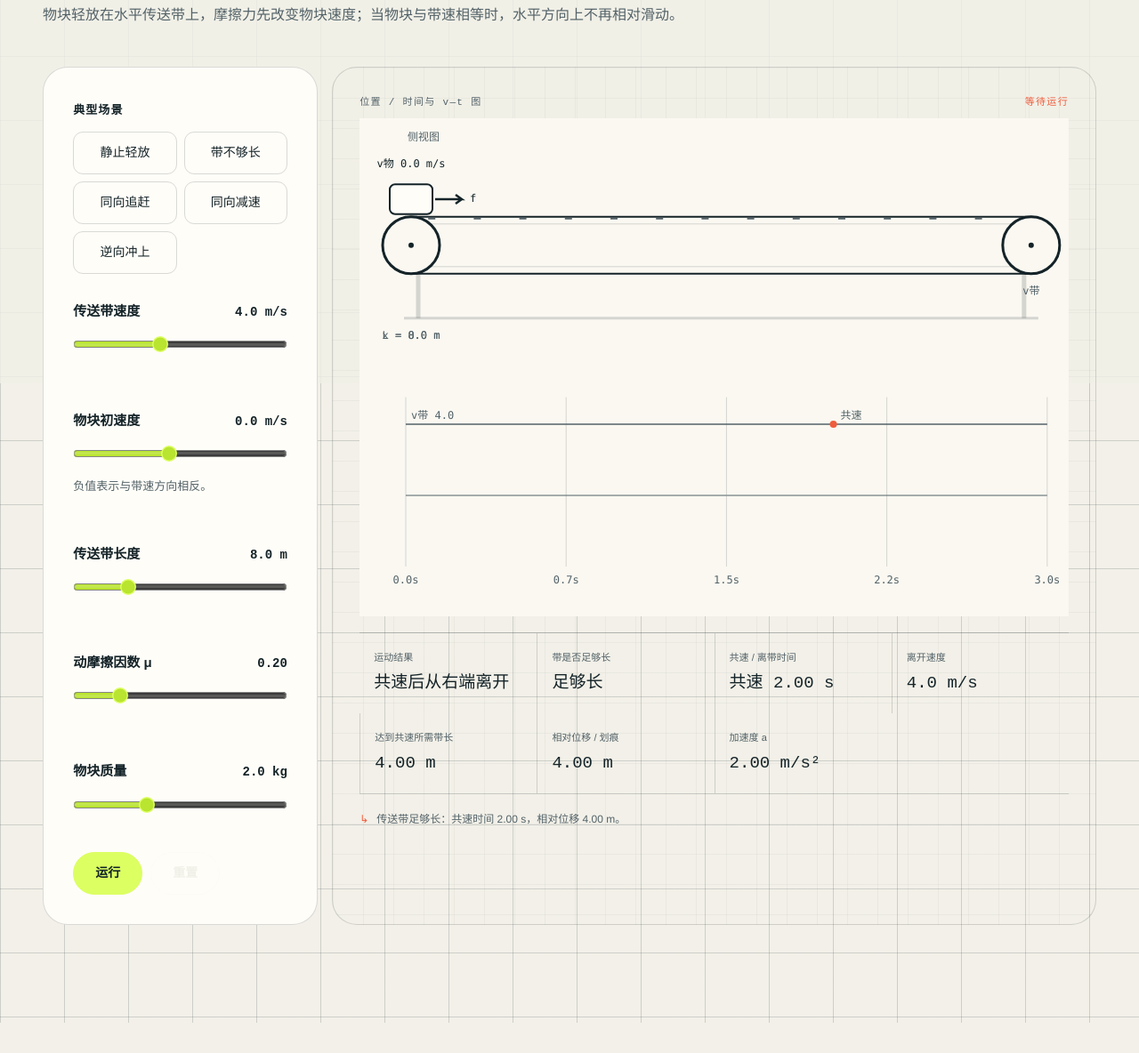
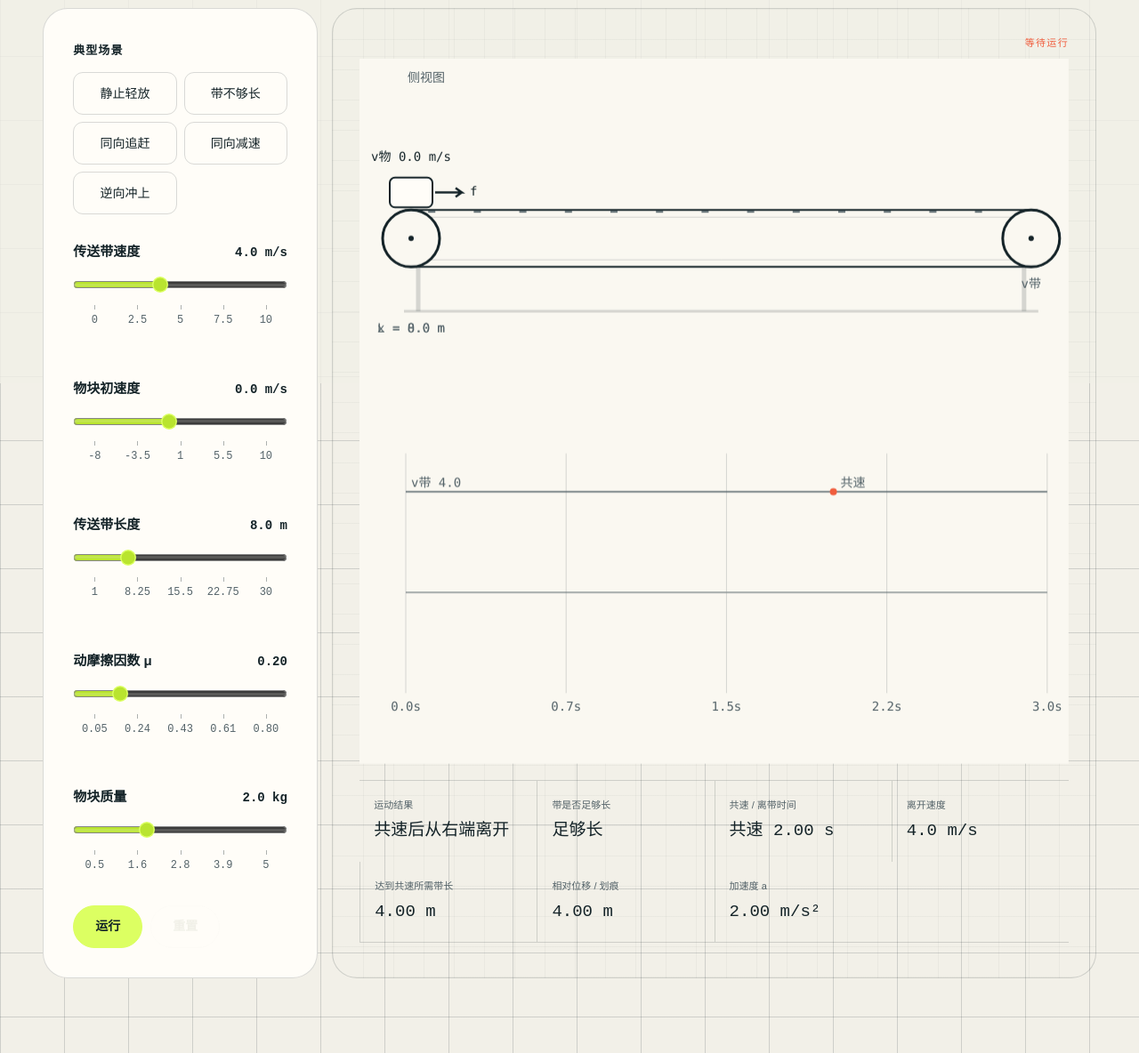
Before and after one commit to wbr941/19991100physics, a website: page labs/conveyor-belt/index.html in a window 1280 px wide. Shown: the part 369-1553 px from the top of the page at 89% size. Drawn offline with Linux system fonts and the light colour scheme.

Commit message:
Improve conveyor scales and canvas sizing

```diff
--- a/assets/conveyor.css
+++ b/assets/conveyor.css
@@ -10,12 +10,6 @@
   font-weight: 400;
   line-height: 0.94;
   letter-spacing: -0.06em;
-}
-
-.conveyor-intro {
-  max-width: 760px;
-  margin-top: 30px;
-  font-size: 16px;
 }
 
 .conveyor-workspace {
@@ -113,19 +107,39 @@
   font-variant-numeric: tabular-nums;
 }
 
-.control-hint {
-  margin: 8px 0 0;
-  color: var(--ink-soft);
-  font-size: 13px;
-  line-height: 1.5;
-}
-
 .range-control {
   width: 100%;
   height: 22px;
   margin: 0;
   accent-color: var(--accent-strong);
   cursor: pointer;
+}
+
+.range-scale {
+  display: grid;
+  grid-template-columns: repeat(5, minmax(0, 1fr));
+  margin-top: 3px;
+  color: var(--ink-soft);
+  font-family: var(--mono);
+  font-size: 12px;
+  font-variant-numeric: tabular-nums;
+}
+
+.range-scale span {
+  position: relative;
+  padding-top: 8px;
+  text-align: center;
+  white-space: nowrap;
+}
+
+.range-scale span::before {
+  position: absolute;
+  top: 0;
+  left: 50%;
+  width: 1px;
+  height: 5px;
+  background: var(--line-strong);
+  content: "";
 }
 
 .conveyor-controls .sim-buttons {
@@ -153,7 +167,7 @@
 .sim-view-head {
   display: flex;
   align-items: center;
-  justify-content: space-between;
+  justify-content: flex-end;
   gap: 20px;
   color: var(--ink-soft);
   font-family: var(--mono);
@@ -167,7 +181,7 @@
 
 .conveyor-canvas-wrap {
   position: relative;
-  height: clamp(360px, 44vw, 560px);
+  height: clamp(640px, 62vw, 860px);
   flex: 0 0 auto;
   margin: 8px 0 18px;
 }
@@ -211,23 +225,6 @@
   font-variant-numeric: tabular-nums;
   text-overflow: ellipsis;
   white-space: nowrap;
-}
-
-.conveyor-conclusion {
-  display: flex;
-  gap: 9px;
-  margin: 18px 0 0;
-  color: var(--ink-soft);
-  font-size: 12px;
-  line-height: 1.7;
-}
-
-.conveyor-conclusion span {
-  color: var(--orange);
-}
-
-.conveyor-conclusion p {
-  margin: 0;
 }
 
 @media (max-width: 1100px) {
@@ -283,7 +280,7 @@
   }
 
   .conveyor-canvas-wrap {
-    height: 360px;
+    height: 720px;
   }
 
   .conveyor-metrics {
--- a/assets/conveyor.js
+++ b/assets/conveyor.js
@@ -426,28 +426,6 @@ class ConveyorBeltLab {
     this.setText("[data-result-trace]", `${result.traceLength.toFixed(2)} m`);
     this.setText("[data-result-accel]", `${result.acceleration.toFixed(2)} m/s²`);
 
-    const conclusion = document.querySelector("[data-conclusion]");
-    if (conclusion) {
-      conclusion.textContent = this.buildConclusion(result);
-    }
-  }
-
-  buildConclusion(result) {
-    if (result.reachedCommon) {
-      const prefix = result.longEnough ? "传送带足够长：" : "传送带长度不足，物块尚未共速即离开：";
-      const commonText =
-        result.commonTime !== null ? `共速时间 ${result.commonTime.toFixed(2)} s` : "";
-      const traceText = result.traceLength > 0 ? `，相对位移 ${result.traceLength.toFixed(2)} m` : "";
-      return `${prefix}${commonText}${traceText}。`;
-    }
-
-    if (result.exitSide === "left") {
-      return `物块相对带速向左运动，t=${result.exitTime.toFixed(2)} s 时从左端离开。`;
-    }
-    if (result.exitSide === "right") {
-      return `物块未达到共速，t=${result.exitTime.toFixed(2)} s 时从右端离开，末速度 ${result.exitSpeed.toFixed(1)} m/s。`;
-    }
-    return "改变参数后，运动过程会立即重新计算。";
   }
 
   setText(selector, text) {
@@ -543,7 +521,7 @@ class ConveyorBeltLab {
 
     ctx.clearRect(0, 0, this.width, this.height);
     ctx.textBaseline = "middle";
-    ctx.font = "12px SFMono-Regular, Consolas, monospace";
+    ctx.font = `${this.width < 480 ? 13 : 14}px SFMono-Regular, Consolas, monospace`;
 
     const beltLeft = 58;
     const beltRight = this.width - 42;
--- a/labs/conveyor-belt/index.html
+++ b/labs/conveyor-belt/index.html
@@ -74,9 +74,6 @@
       <section class="conveyor-hero section-shell" aria-labelledby="conveyor-title">
         <p class="eyebrow reveal">MODEL 01 / MECHANICS</p>
         <h1 class="reveal" id="conveyor-title">水平传送带</h1>
-        <p class="section-note conveyor-intro reveal">
-          物块轻放在水平传送带上，摩擦力先改变物块速度；当物块与带速相等时，水平方向上不再相对滑动。
-        </p>
       </section>
 
       <section class="conveyor-workspace section-shell reveal" id="simulation">
@@ -99,6 +96,9 @@
                 <output id="band-speed-output" for="band-speed">4.0 m/s</output>
               </div>
               <input class="range-control" id="band-speed" type="range" min="0" max="10" step="0.5" value="4" />
+              <div class="range-scale" aria-hidden="true">
+                <span>0</span><span>2.5</span><span>5</span><span>7.5</span><span>10</span>
+              </div>
             </div>
 
             <div class="control-group">
@@ -107,7 +107,9 @@
                 <output id="object-speed-output" for="object-speed">0.0 m/s</output>
               </div>
               <input class="range-control" id="object-speed" type="range" min="-8" max="10" step="0.5" value="0" />
-              <p class="control-hint">负值表示与带速方向相反。</p>
+              <div class="range-scale" aria-hidden="true">
+                <span>-8</span><span>-3.5</span><span>1</span><span>5.5</span><span>10</span>
+              </div>
             </div>
 
             <div class="control-group">
@@ -116,6 +118,9 @@
                 <output id="belt-length-output" for="belt-length">8.0 m</output>
               </div>
               <input class="range-control" id="belt-length" type="range" min="1" max="30" step="0.5" value="8" />
+              <div class="range-scale" aria-hidden="true">
+                <span>1</span><span>8.25</span><span>15.5</span><span>22.75</span><span>30</span>
+              </div>
             </div>
 
             <div class="control-group">
@@ -124,6 +129,9 @@
                 <output id="friction-factor-output" for="friction-factor">0.20</output>
               </div>
               <input class="range-control" id="friction-factor" type="range" min="0.05" max="0.8" step="0.05" value="0.2" />
+              <div class="range-scale" aria-hidden="true">
+                <span>0.05</span><span>0.24</span><span>0.43</span><span>0.61</span><span>0.80</span>
+              </div>
             </div>
 
             <div class="control-group">
@@ -132,6 +140,9 @@
                 <output id="object-mass-output" for="object-mass">2.0 kg</output>
               </div>
               <input class="range-control" id="object-mass" type="range" min="0.5" max="5" step="0.5" value="2" />
+              <div class="range-scale" aria-hidden="true">
+                <span>0.5</span><span>1.6</span><span>2.8</span><span>3.9</span><span>5</span>
+              </div>
             </div>
           </div>
 
@@ -143,7 +154,6 @@
 
         <div class="conveyor-visual">
           <div class="sim-view-head">
-            <span>位置 / 时间与 v—t 图</span>
             <span class="sim-state" data-sim-state aria-live="polite">等待运行</span>
           </div>
           <div class="conveyor-canvas-wrap">
@@ -185,10 +195,6 @@
             </div>
           </div>
 
-          <div class="conveyor-conclusion">
-            <span aria-hidden="true">↳</span>
-            <p data-conclusion>改变参数后，运动过程会立即重新计算。</p>
-          </div>
         </div>
       </section>
 
```
